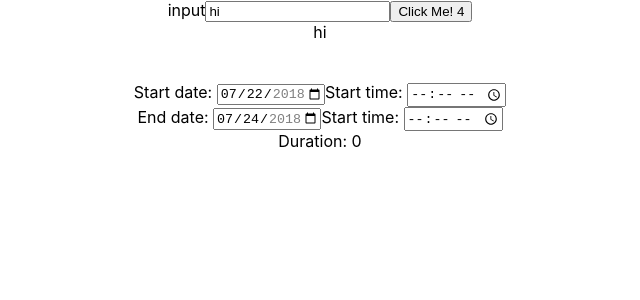
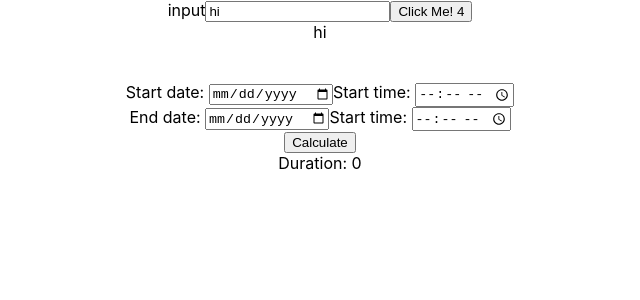
Before and after one commit to vioswift/clock-duration, a React (Create React App) app: page / in a window 1280 px wide. Shown: the top 300 px of the page, without its empty margins (320-960 px from the left). Built offline with nearby package versions, Linux system fonts and the light colour scheme.

Commit message:
Still working out how to get date duration

```diff
--- a/src/App.js
+++ b/src/App.js
@@ -21,27 +21,37 @@ class App extends Component {
   }
 
   startDateChange = (event) => {
-    this.calculateTotalDuration({startDate:event.target.startDate}, {startDate:event.target.startDate});
+
   }
 
   endDateChange = (event) => {
-    this.calculateTotalDuration({startDate:event.target.startDate}, {startDate:event.target.startDate});
+
   }
 
-  calculateTotalDuration(_startDate, _endDate) {
-    var startDateObj = new Date(_startDate);
-    var endDateObj = new Date(_endDate);
-    var one_day=1000*60*60*24;
+  calculateTotalDuration = (event) => {
+    var startDateObj = new Date({startDate:event.target.startDate});
+    var endDateObj = new Date({endDate:event.target.endDate});
+    // var one_day=1000*60*60*24;
+
+    let duration = Math.floor((
+      Date.UTC(endDateObj.getFullYear(), endDateObj.getMonth(), endDateObj.getDate())
+      - Date.UTC(startDateObj.getFullYear(), startDateObj.getMonth(), startDateObj.getDate()) )
+      / (1000 * 60 * 60 * 24));
+
 
     // Convert both dates to milliseconds
-    var date1_ms = startDateObj.getTime();
-    var date2_ms = endDateObj.getTime();
+    // var date1_ms = startDateObj.getTime();
+    // var date2_ms = endDateObj.getTime();
+
+
 
     // Calculate the difference in milliseconds
-    var difference_ms = date2_ms - date1_ms;
+    // var difference_ms = date2_ms - date1_ms;
 
     // Convert back to days and return
-    this.setState({totalDuration: Math.round(difference_ms/one_day)});
+    this.setState({totalDuration: duration});
+    // this.setState({totalDuration:event.target.totalDuration});
+
 
     // https://www.htmlgoodies.com/html5/javascript/calculating-the-difference-between-two-dates-in-javascript.html
   }
@@ -62,9 +72,7 @@ class App extends Component {
 
           <div>
             <label htmlFor="start">Start date: </label>
-            <input type="date" onChange={this.startDateChange} id="start" name="trip-start"
-                  value="2018-07-22"
-                  min="2018-01-01" max="2018-12-31"/>
+            <input type="date" name="bday" onChange={this.startDateChange}/>
 
             <label htmlFor="start">Start time: </label>
             <input type="time" id="appt" name="appt"
@@ -73,14 +81,16 @@ class App extends Component {
             <br/>
 
             <label htmlFor="start">End date: </label>
-            <input type="date" onChange={this.endDateChange} id="start" name="trip-start"
-                  value="2018-07-24"
-                  min="2018-01-01" max="2018-12-31"/>
+            <input type="date" name="bday" onChange={(event) => this.setState({startDate: event.target.startDate})}/>
 
             <label htmlFor="start">Start time: </label>
             <input type="time" id="appt" name="appt"
                   min="9:00" max="18:00"/>
           </div>
+          <div>
+            <button type="button" onClick={this.calculateTotalDuration}>Calculate</button>
+          </div>
+
           <div>
             Duration: {this.state.totalDuration}
           </div>
```
